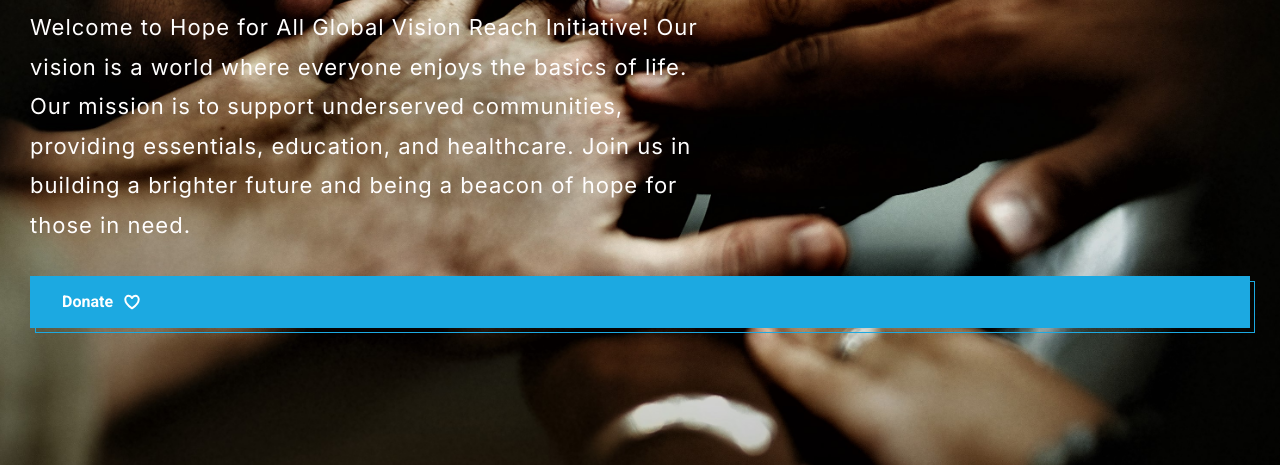
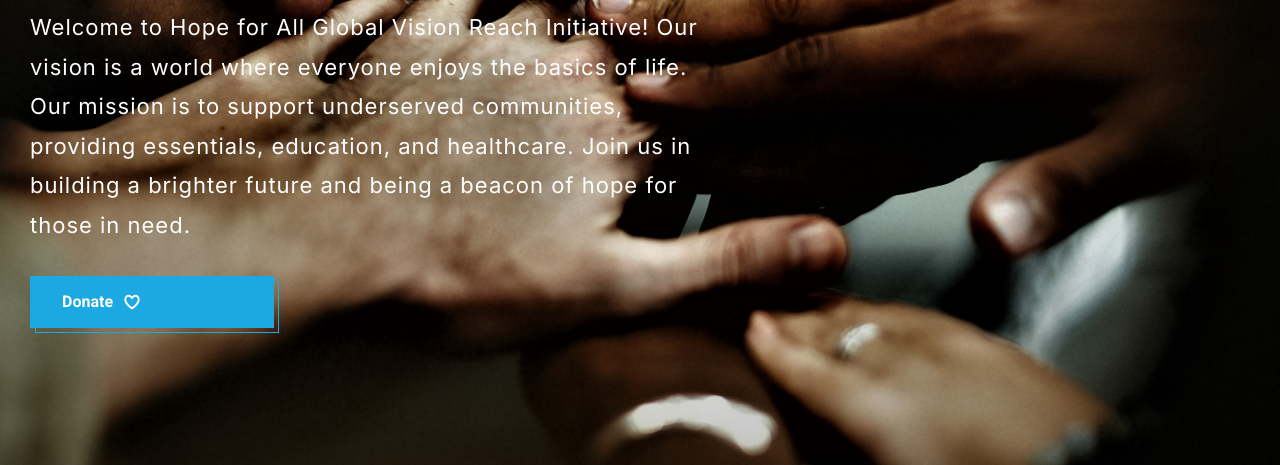
Before and after one commit to musaHaruna/HAGVRI, a plain HTML site: page index.html in a window 1280 px wide. Shown: the part 558-1023 px from the top of the page. Drawn offline with nearby package versions, Linux system fonts and the light colour scheme; a script that the page names is missing.

Commit message:
fix-donate-link

```diff
--- a/assets/css/style.css
+++ b/assets/css/style.css
@@ -18,6 +18,10 @@
 
 .paystack-container .form-group label {
   margin: 0.5rem 0;
+}
+
+.cta {
+  width: 50%;
 }
 
 .form-group {
@@ -1200,6 +1204,9 @@ body {
    * FEATURES, SERVICE
    */
 
+  .cta {
+    width: 20%;
+  }
   .features-list,
   .service-list {
     grid-template-columns: 1fr 1fr;
--- a/index.html
+++ b/index.html
@@ -138,7 +138,7 @@
             a brighter future and being a beacon of hope for those in need.
           </p>
 
-          <a class="btn btn-primary" href="#donate">
+          <a class="btn btn-primary cta" href="#donate">
             <span>Donate</span>
 
             <ion-icon name="heart-outline" aria-hidden="true"></ion-icon>
```
